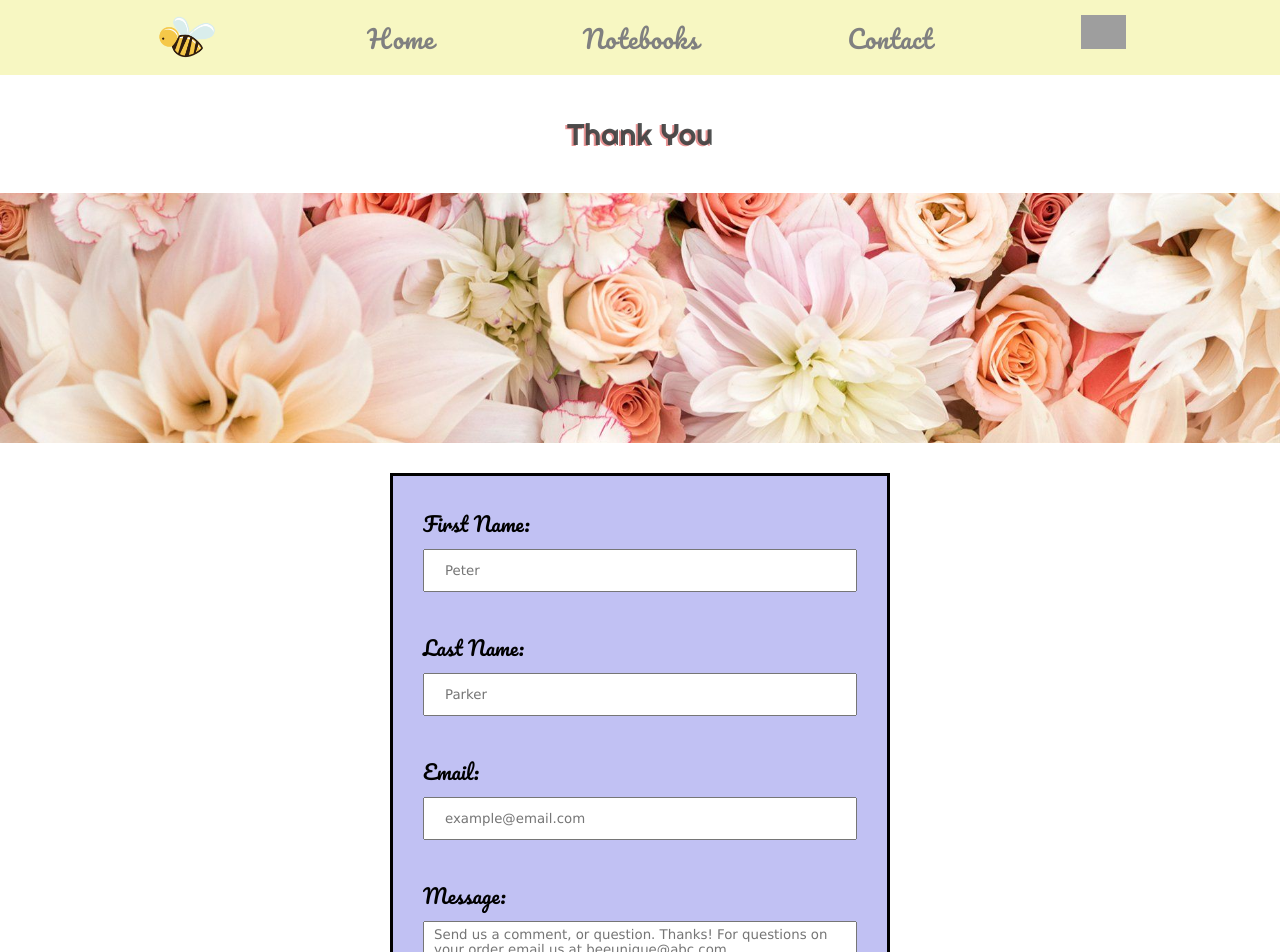
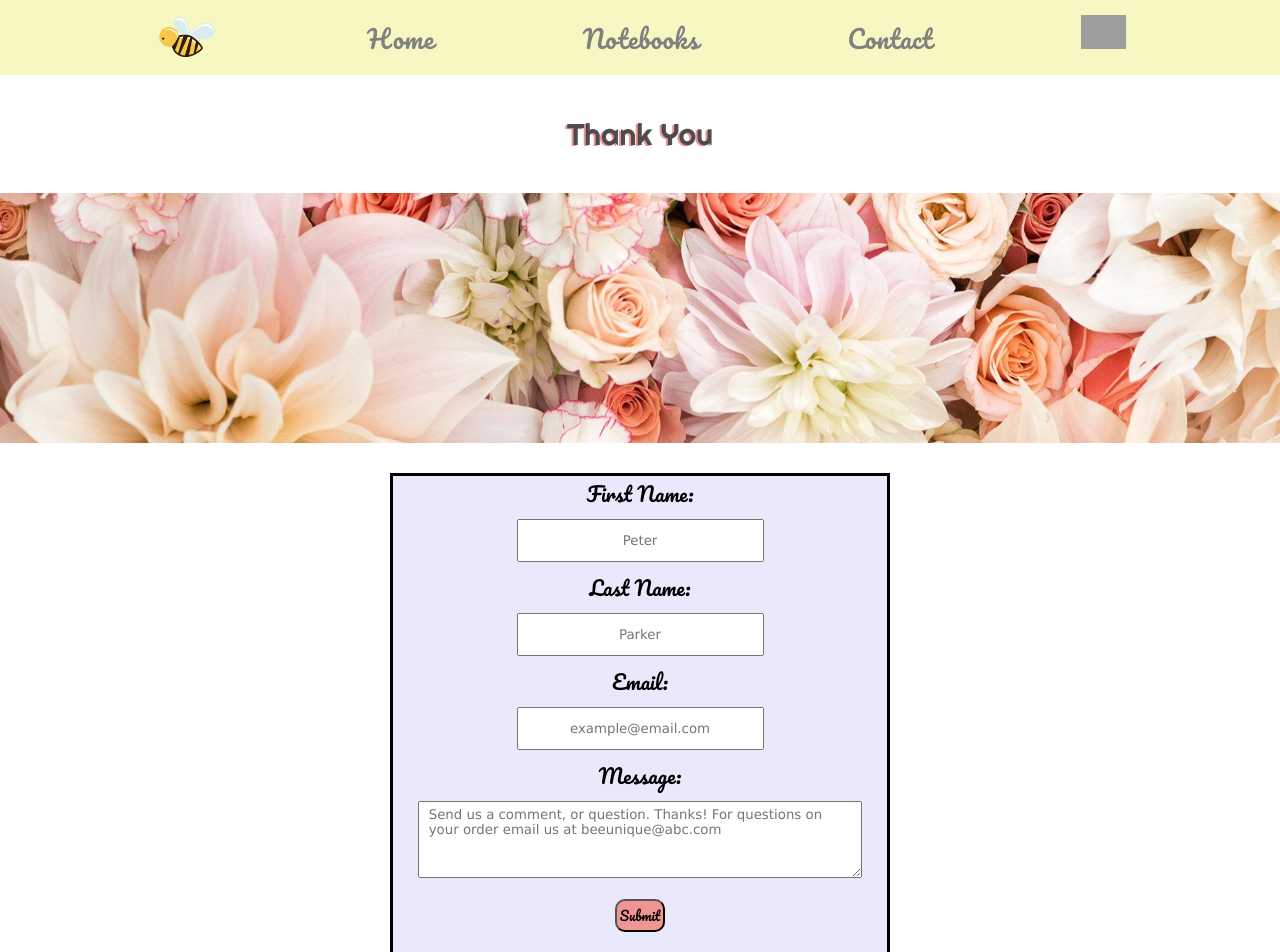
Before and after one commit to Emilyleonella/ecom_v2, a React (Create React App) app: page /Contact in a window 1280 px wide. Shown: the top 952 px of the page. Built offline with nearby package versions, Linux system fonts and the light colour scheme; grey boxes are pictures that could not be loaded.

Commit message:
added form component

```diff
--- a/src/App.css
+++ b/src/App.css
@@ -71,7 +71,6 @@ nav {
   font-family: "Righteous", cursive;
   color: rgba(63, 65, 65, 0.918);
   text-shadow: -2px 1px 0 #e99595;
-
 }
 /* paralax image on homepage */
 .para {
@@ -119,7 +118,6 @@ footer {
 .maincon {
   display: inline-flex;
   margin-left: 20px;
-
 }
 
 .contain1 {
@@ -144,9 +142,8 @@ footer {
   background-color: #f7f7c2;
 }
 
-.productName{
+.productName {
   font-family: Arial, Helvetica, sans-serif;
-
 }
 
 .description {
@@ -178,23 +175,17 @@ footer {
   text-align: center;
 }
 /* add to cart button css */
- .btn{
-   margin-left:7px ;
-    border-color: #9d9df8;
-    color: rgb(65, 61, 61);
-    box-shadow: 0 0 40px 40px #f19494 inset, 0 0 0 0 #8787c9;
-    transition: all 150ms ease-in-out
- }
- .btn:hover{
-    box-shadow: 0 0 10px 0 rgb(243, 201, 240) inset, 0 0 10px 4px rgb(209, 190, 243);
-    cursor: pointer;
- }
-
-/* button on contact page */
-button {
-  background-color: #f19494;
-  padding: 3px;
-  border-radius: 10px;
+.btn {
+  margin-left: 7px;
+  border-color: #9d9df8;
+  color: rgb(65, 61, 61);
+  box-shadow: 0 0 40px 40px #f19494 inset, 0 0 0 0 #8787c9;
+  transition: all 150ms ease-in-out;
+}
+.btn:hover {
+  box-shadow: 0 0 10px 0 rgb(243, 201, 240) inset,
+    0 0 10px 4px rgb(209, 190, 243);
+  cursor: pointer;
 }
 
 .categ {
@@ -279,30 +270,37 @@ button {
 
 .contact {
   text-align: center;
-  background-color: rgb(193, 193, 243);
+  background-color: rgba(193, 193, 243, 0.356);
   width: 500px;
   margin: 30px;
   margin-left: auto;
   margin-right: auto;
   border-style: solid;
 }
+/* button on contact page */
+button {
+  background-color: #f19494;
+  padding: 3px;
+  border-radius: 10px;
+}
 
 form {
   margin: 30px;
   font-size: 20px;
   text-align: left;
-
 }
 input {
-  width: 100%;
+  text-align: center;
   padding: 12px 20px;
   margin: 8px 0;
-  box-sizing: border-box;
   font-family: Verdana, Geneva, Tahoma, sans-serif;
+  display: flex;
+  margin-left: 25%;
+  width: 50%;
 }
 
 textarea {
-  width: 100%;
+  width: 90%;
   padding: 40px 10px;
   padding-top: 5px;
   margin: 8px 0;
--- /dev/null
+++ b/src/components/Form.jsx
@@ -0,0 +1,42 @@
+import React from "react";
+
+const Form = () => {
+  return (
+    <div>
+      <form className="contact">
+        <div>
+          First Name:
+          <input type="text" name="firstName" placeholder="Peter" />
+        </div>
+
+        <div>
+          Last Name:
+          <input type="text" name="lastName" placeholder="Parker" />
+        </div>
+
+        <div>
+          Email:
+          <input
+            type="email"
+            name="email"
+            placeholder="example@email.com"
+            required
+          />
+        </div>
+
+        <div>
+          Message:
+          <textarea
+            name="message"
+            placeholder="Send us a comment, or question. Thanks! For questions on your order email us at beeunique@abc.com"
+          ></textarea>
+        </div>
+        <button className="formbutton" type="submit" value="Submit">
+          Submit
+        </button>
+      </form>
+    </div>
+  );
+};
+
+export default Form;
--- a/src/pages/Contactpage.jsx
+++ b/src/pages/Contactpage.jsx
@@ -1,4 +1,5 @@
 import React from 'react'
+import Form from '../components/Form'
 
 const Contactpage = () => {
   return (
@@ -10,31 +11,8 @@ const Contactpage = () => {
       <div className="para6"></div>
     </section>
 
-    <div className="contact">
-      <form>
-        First Name:<input type="text" name="firstName" placeholder="Peter" />
-      </form>
+  <Form/>
 
-      <form>
-        Last Name:<input type="text" name="lastName" placeholder="Parker" />
-      </form>
-
-      <form>
-        Email:<input
-          type="email"
-          name="email"
-          placeholder="example@email.com"
-        />
-      </form>
-
-      <form>
-        Message:<textarea
-          name="message"
-          placeholder="Send us a comment, or question. Thanks! For questions on your order email us at beeunique@abc.com"
-        ></textarea>
-      </form>
-      <button className="formbutton" type="submit" value="Submit">Submit</button>
-    </div>
     </div>
   )
 }
```
